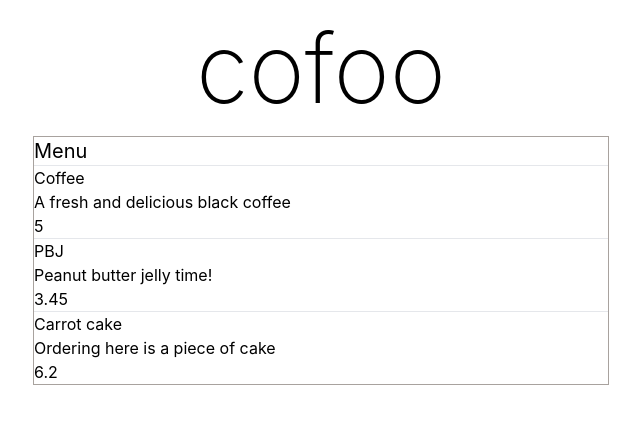
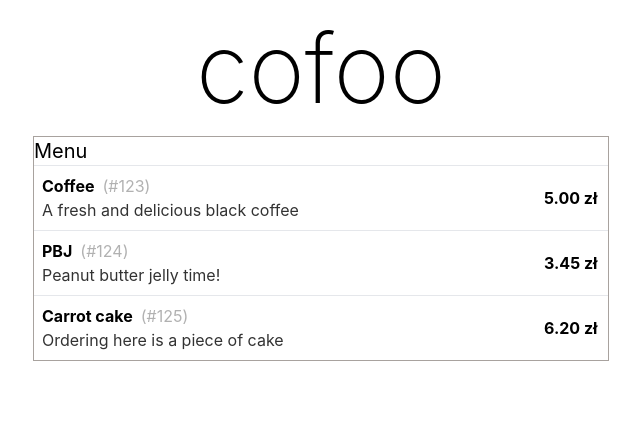
Before and after one commit to gxanine/cofoo, a React (Vite) app: page / in a window 1280 px wide. Shown: the top 424 px of the page, without its empty margins (319-959 px from the left). Built offline with nearby package versions, Linux system fonts and the light colour scheme.

Commit message:
Create a simple MenuItem component

```diff
--- a/src/components/Menu.jsx
+++ b/src/components/Menu.jsx
@@ -1,3 +1,5 @@
+import MenuItem from "./MenuItem";
+
 function Menu({ items, ...props }) {
   items = items ?? [];
 
@@ -7,9 +9,7 @@ function Menu({ items, ...props }) {
       <ul>
         {items.map((el, i) => (
           <div key={i} className="border-b first:border-t last:border-b-0">
-            <div>{el.name}</div>
-            <div>{el.description}</div>
-            <div>{el.price}</div>
+            <MenuItem {...el} />
           </div>
         ))}
       </ul>
--- /dev/null
+++ b/src/components/MenuItem.jsx
@@ -0,0 +1,20 @@
+function MenuItem({id, name, description, price, ...props}) {
+  return (
+    <div className="flex p-2 hover:bg-stone-500/10 cursor-pointer">
+      <div className="flex-1">
+        <div className="flex gap-2">
+          <div className="font-bold">
+          {name}
+          </div>
+          <div className="opacity-30">(#{id})</div>
+        </div>
+        <div className="opacity-80">{description}</div>
+      </div>
+      <div className="w-14 flex justify-center flex-col items-start">
+        <div className="text-base font-bold">{price.toFixed(2)} zł</div>
+      </div>
+    </div>
+  )
+}
+
+export default MenuItem;
```
Also changed, not shown: 1 other file (tests, documents, lock files or other folders).
